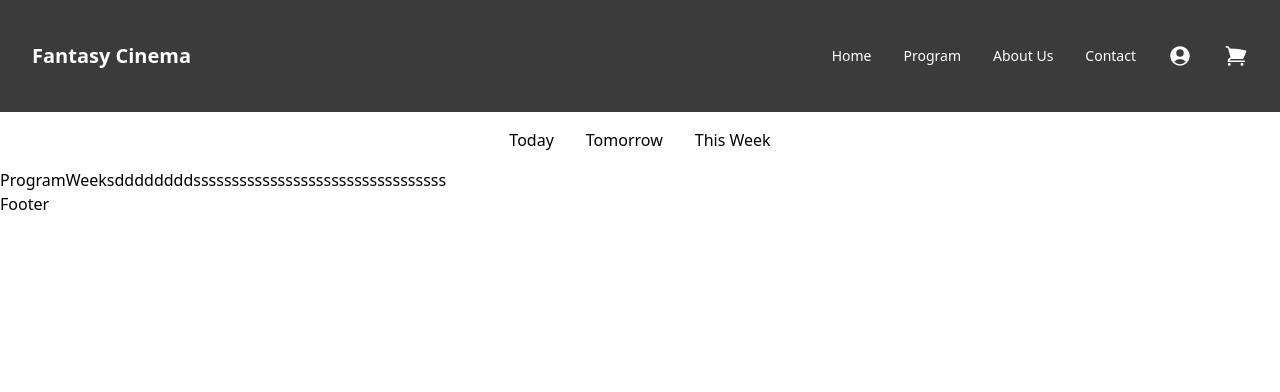
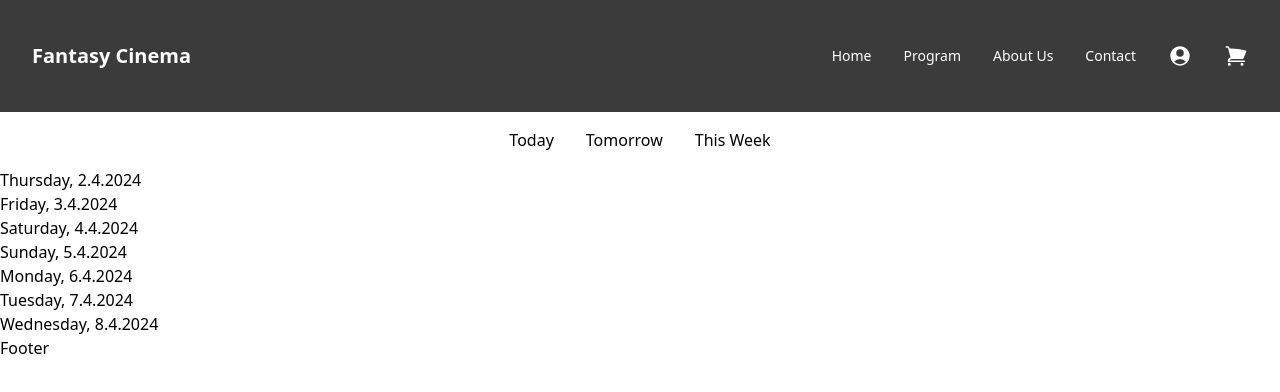
Before and after one commit to elvira492/Cinema-project, a React (Vite) app: page /program/week in a window 1280 px wide. Shown: the top 392 px of the page. Built offline with nearby package versions, Linux system fonts and the light colour scheme; no server answers.

Commit message:
programPages started

```diff
--- a/src/components/Movie.jsx
+++ b/src/components/Movie.jsx
@@ -53,7 +53,7 @@ const Movie = ({ movieID, movieIndex }) => {
     if (refToScroll.current) {
       refToScroll.current.scrollIntoView({
         behavior: "smooth",
-        block: "end",
+        block: "center",
       });
     }
   }, [detailsVisible]);
@@ -88,7 +88,7 @@ const Movie = ({ movieID, movieIndex }) => {
           />
           <div
             ref={refToScroll}
-            className={!detailsVisible ? "hidden" : "relative w-96 m-5"}
+            className={!detailsVisible ? "hidden" : "relative w-96 p-5"}
           >
             <h2 className="font-extrabold">{movieData.title}</h2>
 
@@ -110,12 +110,12 @@ const Movie = ({ movieID, movieIndex }) => {
             </p>
             <p>little calender-table</p>
             {/* to do:Button-css-class */}
-            <button className=" absolute bottom-0 right-0 border-2 px-2 hover:bg-slate-300 active:text-white hover:scale-110 transition-all">
+            <button className=" absolute bottom-5 right-5 border-2 px-2 hover:bg-slate-300 active:text-white hover:scale-110 transition-all">
               Buy Tickets
             </button>
             <button
               onClick={showDetails}
-              className="absolute top-0 right-0 border-2 px-2 hover:bg-slate-300 active:text-white hover:scale-110 transition-all"
+              className="absolute top-5 right-5 border-2 px-2 hover:bg-slate-300 active:text-white hover:scale-110 transition-all"
             >
               x
             </button>
--- /dev/null
+++ b/src/components/date.js
@@ -0,0 +1,44 @@
+const days = [
+  "1Monday",
+  "2Tuesday",
+  "3Wednesday",
+  "4Thursday",
+  "5Friday",
+  "6Saturday",
+  "0Sunday",
+];
+
+function createDateObj(date) {
+  const day1 = days
+    .filter((str) => str.substring(0, 1) === date.getDay().toString())[0]
+    .substring(1);
+
+  const date1 = date.getDate();
+  const month1 = date.getMonth();
+  const year1 = date.getFullYear();
+
+  return { day: day1, date: date1, month: month1, year: year1 };
+}
+
+//   Today
+const today = new Date();
+const todayDate = createDateObj(today);
+
+// Tomorrow:
+const tomorrow = new Date(today);
+tomorrow.setDate(today.getDate() + 1);
+
+const tomorrowDate = createDateObj(tomorrow);
+
+// 7 Days:
+const week = [todayDate, tomorrowDate];
+// i = 2 because we have already the first 2 days
+for (let i = 2; i <= 6; i++) {
+  const nextDay = new Date(today);
+  nextDay.setDate(today.getDate() + i);
+  const nextDayDate = createDateObj(nextDay);
+
+  week.push(nextDayDate);
+}
+
+export { todayDate, tomorrowDate, week };
--- a/src/pages/programPages/ProgramToday.jsx
+++ b/src/pages/programPages/ProgramToday.jsx
@@ -1,5 +1,29 @@
+import Movie from "../../components/Movie";
+import movieIDs from "../../components/fetch/movieIDs";
+
+import { todayDate } from "../../components/date";
+
 function ProgramToday() {
-  return <div>ProgramToday</div>;
+  console.log(todayDate);
+
+  return (
+    <div>
+      <h1>
+        {todayDate.day} {todayDate.date}.{todayDate.month}.{todayDate.year}
+      </h1>
+      <div className="flex flex-wrap justify-around m-5">
+        <h2>11am</h2>
+        <Movie movieID={movieIDs.movie1} movieIndex={1} />
+        <h2>2pm</h2>
+        <Movie movieID={movieIDs.movie2} movieIndex={2} />
+        <h2>5pm</h2>
+        <Movie movieID={movieIDs.movie3} movieIndex={3} />
+        <h2>8pm</h2>
+
+        <Movie movieID={movieIDs.movie4} movieIndex={4} />
+      </div>
+    </div>
+  );
 }
 
 export default ProgramToday;
--- a/src/pages/programPages/ProgramTomorrow.jsx
+++ b/src/pages/programPages/ProgramTomorrow.jsx
@@ -1,5 +1,27 @@
+import Movie from "../../components/Movie";
+import movieIDs from "../../components/fetch/movieIDs";
+import { tomorrowDate } from "../../components/date";
+
 function ProgramTomorrow() {
-  return <div>ProgramTomorrow</div>;
+  return (
+    <div>
+      <h1>
+        {tomorrowDate.day} {tomorrowDate.date}.{tomorrowDate.month}.
+        {tomorrowDate.year}
+      </h1>
+      <div className="flex flex-wrap justify-around m-5">
+        <h2>11am</h2>
+        <Movie movieID={movieIDs.movie5} movieIndex={5} />
+        <h2>2pm</h2>
+        <Movie movieID={movieIDs.movie6} movieIndex={6} />
+        <h2>5pm</h2>
+        <Movie movieID={movieIDs.movie7} movieIndex={7} />
+        <h2>8pm</h2>
+
+        <Movie movieID={movieIDs.movie8} movieIndex={8} />
+      </div>
+    </div>
+  );
 }
 
 export default ProgramTomorrow;
--- a/src/pages/programPages/ProgramWeek.jsx
+++ b/src/pages/programPages/ProgramWeek.jsx
@@ -1,5 +1,19 @@
+import { week } from "../../components/date";
+
 const ProgramWeek = () => {
-  return <div>ProgramWeeksddddddddsssssssssssssssssssssssssssssssss</div>;
+  return (
+    <div>
+      <ul>
+        {week.map((dayDate, index) => {
+          return (
+            <li key={index}>
+              {dayDate.day}, {dayDate.date}.{dayDate.month}.{dayDate.year}
+            </li>
+          );
+        })}
+      </ul>
+    </div>
+  );
 };
 
 export default ProgramWeek;
```
